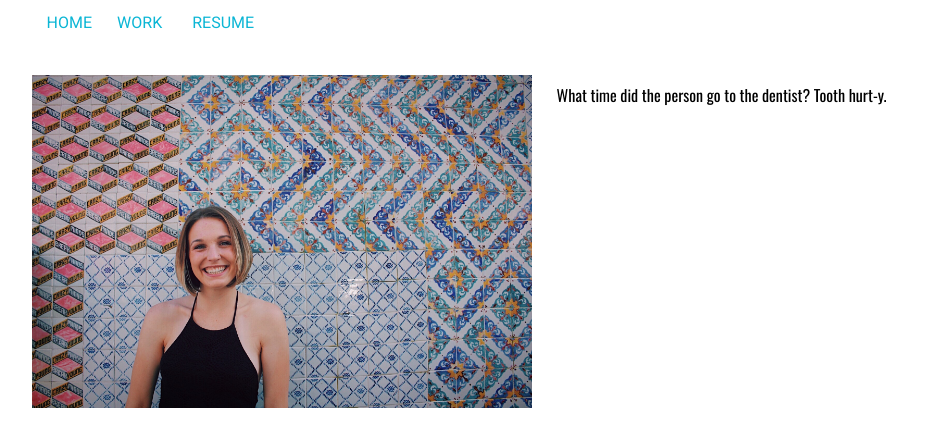
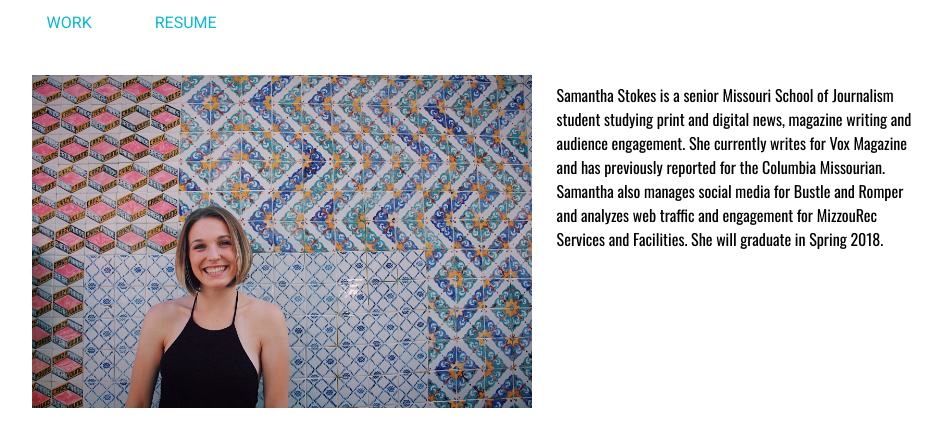
Before and after one commit to J4502-fs17/sjskw6, a plain HTML site: page index.html in a window 1280 px wide. Shown: the part 117-564 px from the top of the page, without its empty margins (166-1108 px from the left). Drawn offline with nearby package versions, Linux system fonts and the light colour scheme.

Commit message:
adding bio, changing text size

```diff
--- a/index.html
+++ b/index.html
@@ -21,7 +21,6 @@
     <nav>
       <article id="index1">
 			<ul>
-				<li class="item1"><a href="index.html">HOME</a></li>
 				<li><a href="#">WORK</a></li>
 				<li><a href="#">RESUME</a></li>
 			</ul>
@@ -29,7 +28,7 @@
 
     <img id="mug" src="samantha-stokes.jpg" alt="A picture of Sam in Brooklyn in Aug. 2017"/>
 
-    <p>What time did the person go to the dentist? Tooth hurt-y.</p>
+    <p>Samantha Stokes is a senior Missouri School of Journalism student studying print and digital news, magazine writing and audience engagement. She currently writes for Vox Magazine and has previously reported for the Columbia Missourian. Samantha also manages social media for Bustle and Romper and analyzes web traffic and engagement for MizzouRec Services and Facilities. She will graduate in Spring 2018.</p>
   </article>
   </div>
 </body>
--- a/style.css
+++ b/style.css
@@ -34,6 +34,8 @@ p {
   font-family: 'Oswald', Helvetica, Arial, sans-serif;
   font-weight: lighter;
   color: black;
+  text-align: left;
+  font-size: 16px;
 }
 
 nav ul {
@@ -84,9 +86,7 @@ nav li a:hover {
 }
 
 @media screen and (min-width: 800px) {
-    .item1 {
-      margin-right: auto;
-    }
+
 
     nav ul li {
       margin: 5px;
@@ -94,9 +94,6 @@ nav li a:hover {
 }
 
 @media screen and (min-width:1000px) {
-  .item1 {
-    margin-right:auto;
-  }
 
   nav ul li {
     margin: 5px;
```
